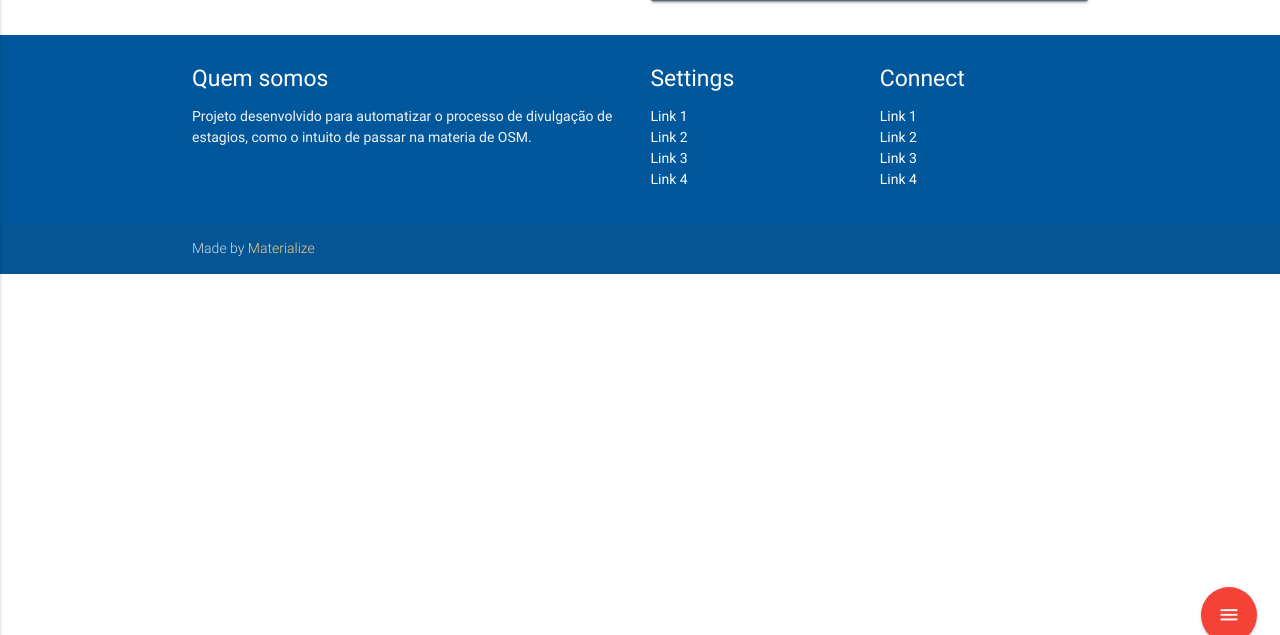
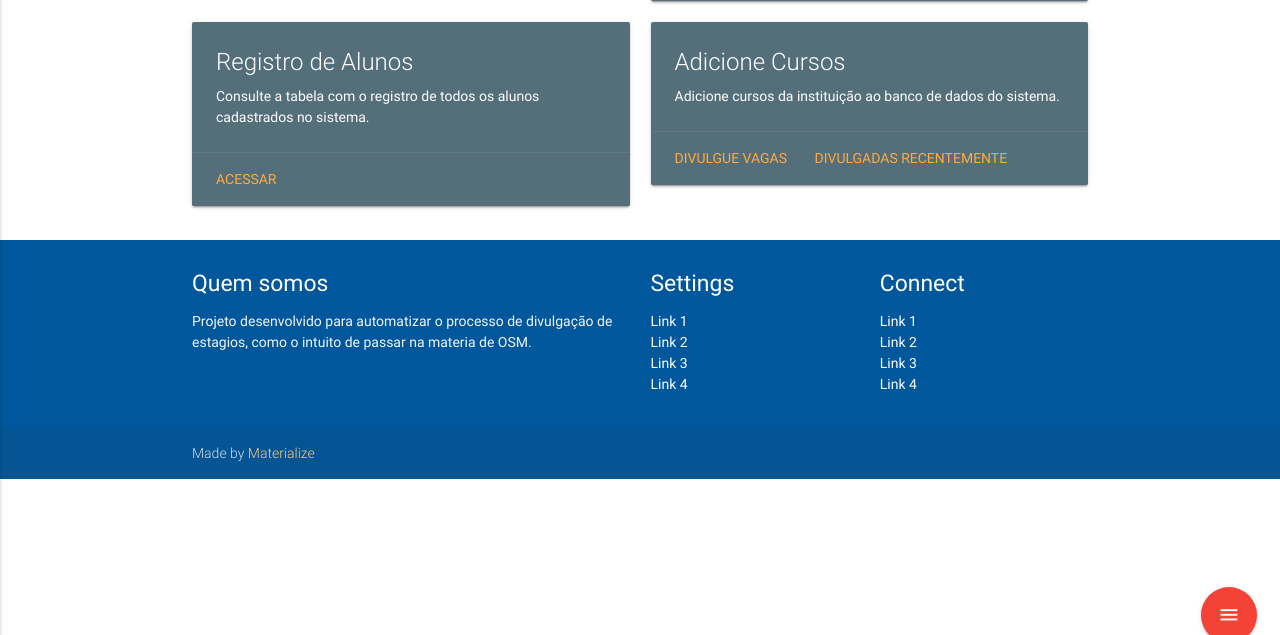
Before and after one commit to fabiomsrs/SIEE, a Django app: page /institution_home/ in a window 1280 px wide. Shown: the part 254-889 px from the top of the page. Run offline with Django 3.2, Linux system fonts and the light colour scheme; some libraries are stand-ins or nearby versions.

```diff
--- a/SIEE/core/templates/base_institution.html
+++ b/SIEE/core/templates/base_institution.html
@@ -26,14 +26,14 @@
         <a href="#!name"><span class="white-text name">Bem Vindo, {{user.nome.title}}</span></a>
         <a href="#!email"><span class="white-text email">{{user.email}}</span></a>
     </div></li>
-    <li><a href="{% url 'institution_home' %}">Pagina Inicial</a></li>
+    <li><a href="{% url 'institution_home' %}"><i class="material-icons">home</i>Pagina Inicial</a></li>
     <ul class="collapsible collapsible-accordion">
         <li>
             <a class="collapsible-header">Vaga<i class="material-icons">arrow_drop_down</i></a>
             <div class="collapsible-body">
                 <ul>
-                    <li><a href="{% url 'register_vacancy' %}">Divulgue Vagas</a></li>
-                    <li><a href="{% url 'list_vacancies' %}">Divulgadas recentemente</a></li>
+                    <li><a href="{% url 'register_vacancy' %}"><i class="material-icons">library_add</i>Divulgue Vagas</a></li>
+                    <li><a href="{% url 'list_vacancies' %}"><i class="material-icons">assignment</i>Divulgadas recentemente</a></li>
                 </ul>
             </div>
         </li>
@@ -43,13 +43,25 @@
             <a class="collapsible-header">Empresas<i class="material-icons">arrow_drop_down</i></a>
             <div class="collapsible-body">
                 <ul>
-                    <li><a href="{% url 'register_company' %}">Registrar Empresas</a></li>
-                    <li><a href="{% url 'list_companies' %}">Listar Empresas</a></li>
+                    <li><a href="{% url 'register_company' %}"><i class="material-icons">domain</i>Registrar Empresas</a></li>
+                    <li><a href="{% url 'list_companies' %}"><i class="material-icons">description</i>Listar Empresas</a></li>
                 </ul>
             </div>
         </li>
     </ul>
-    <li><a class="waves-effect" href="{% url 'logout_usuario' %}">Encerrar Sessão</a></li>
+    <ul class="collapsible collapsible-accordion">
+        <li>
+            <a class="collapsible-header">Cursos<i class="material-icons">arrow_drop_down</i></a>
+            <div class="collapsible-body">
+                <ul>
+                    <li><a href="#"><i class="material-icons">rate_review</i>Adicionar Cursos</a></li>
+                    <li><a href="#"><i class="material-icons">chrome_reader_mode</i>Cursos Adicionados</a></li>
+                </ul>
+            </div>
+        </li>
+    </ul>
+    <li><a href="#"><i class="material-icons">event_note</i>Registro de Alunos</a></li>
+    <li><a class="waves-effect" href="{% url 'logout_usuario' %}"><i class="material-icons">input</i>Encerrar Sessão</a></li>
 </ul>
 
 {% block base_institution %}
--- a/SIEE/core/templates/institution_home.html
+++ b/SIEE/core/templates/institution_home.html
@@ -27,8 +27,31 @@
                     <a href="{% url 'list_vacancies' %}">Divulgadas recentemente</a>
                 </div>
             </div>
-
+        </div>
+        <div class="col s12 m6">
+            <div class="card blue-grey darken-1">
+                <div class="card-content white-text">
+                    <span class="card-title">Registro de Alunos</span>
+                    <p>Consulte a tabela com o registro de todos os alunos cadastrados no sistema.</p>
+                </div>
+                <div class="card-action">
+                    <a href="#">Acessar</a>
+                </div>
+            </div>
+        </div>
+        <div class="col s12 m6">
+            <div class="card blue-grey darken-1">
+                <div class="card-content white-text">
+                    <span class="card-title">Adicione Cursos</span>
+                    <p>Adicione cursos da instituição ao banco de dados do sistema.</p>
+                </div>
+                <div class="card-action">
+                    <a href="#">Divulgue Vagas</a>
+                    <a href="#">Divulgadas recentemente</a>
+                </div>
+            </div>
         </div>
     </div>
+
 </div>
 {% endblock %}
```
